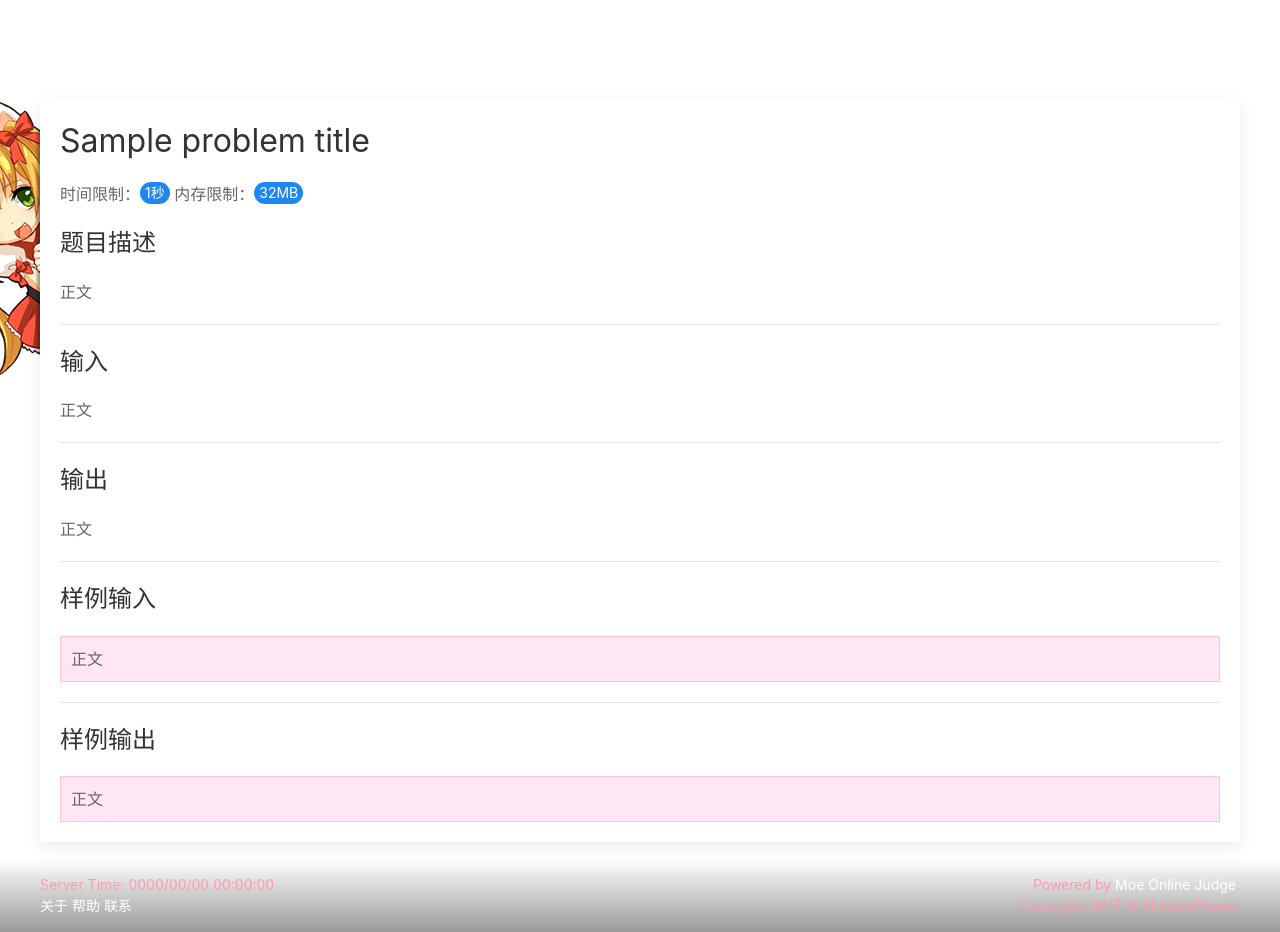
After one commit to ShadowPower/MoeOJ, a Python web app: template templates/problem/problem.html in a window 1280 px wide. The commit adds this page. Run offline with Jinja, Linux system fonts and the light colour scheme; the template is opened without the code that fills it: most values are stand-ins (such as "Sample title", 1, 10 or a date in 2020); some libraries are stand-ins or nearby versions.

Commit message:
调整目录结构，添加题目描述页面，提取公共模板参数到上下文处理器

```diff
--- /dev/null
+++ b/MoeOJ/context_processor.py
@@ -0,0 +1,4 @@
+from OJ.helper import Helper
+
+def day_night_change(request):
+    return {'background_class': Helper.get_background_class()}
--- a/MoeOJ/settings.py
+++ b/MoeOJ/settings.py
@@ -58,6 +58,7 @@ CONTEXT_PROCESSORS = [
     'django.template.context_processors.request',
     'django.contrib.auth.context_processors.auth',
     'django.contrib.messages.context_processors.messages',
+    "MoeOJ.context_processor.day_night_change",
 ]
 
 TEMPLATES = [
--- a/MoeOJ/urls.py
+++ b/MoeOJ/urls.py
@@ -19,6 +19,7 @@ from OJ import views as oj_views
 
 urlpatterns = [
     url(r'^$', oj_views.index, name='index'),
+    url(r'^problem/(\d+)/$', oj_views.problem, name='problem'),
     url(r'^problemset/$', oj_views.problemset, name='problemset'),
     url(r'^status/$', oj_views.status, name='status'),
     url(r'^rank/$', oj_views.rank, name='rank'),
--- a/OJ/static/css/style.css
+++ b/OJ/static/css/style.css
@@ -91,3 +91,13 @@ body {
 }
 
 /* 以上是footer样式 */
+
+.sample {
+    background: #ffe6f4 !important;
+    border: 1px solid #ffc2d9;
+    padding: 10px;
+}
+
+.badge-align {
+    transform: translateY(-2px);
+}
--- /dev/null
+++ b/templates/problem/problem.html
@@ -0,0 +1,33 @@
+{% extends 'base.html' %}
+{% set active_page = 'problemset' %}
+{% block title %}题目详情{% endblock %}
+{% block content %}
+    <div class="uk-card uk-card-default uk-card-small uk-card-body">
+        <img class="poster-girl" src="/static/img/corner.png">
+        <div class="fix-float-bug">
+            <h2 class="uk-display-inline-block uk-margin-remove-bottom">{{ problem_title }}</h2>
+        </div>
+        <p>
+            时间限制：<span class="uk-badge badge-align">1秒</span>
+            内存限制：<span class="uk-badge badge-align">32MB</span>
+        </p>
+        <h3 class="uk-margin-small-top">题目描述</h3>
+        正文
+        <hr>
+        <h3 class="uk-margin-small-top">输入</h3>
+        正文
+        <hr>
+        <h3 class="uk-margin-small-top">输出</h3>
+        正文
+        <hr>
+        <h3 class="uk-margin-small-top">样例输入</h3>
+        <div class="sample">
+            正文
+        </div>
+        <hr>
+        <h3 class="uk-margin-small-top">样例输出</h3>
+        <div class="sample">
+            正文
+        </div>
+    </div>
+{% endblock %}
```
Also changed, not shown: OJ/views.py (+10 -13 lines), templates/problem/problemset.html (renamed from templates/problemset.html).
